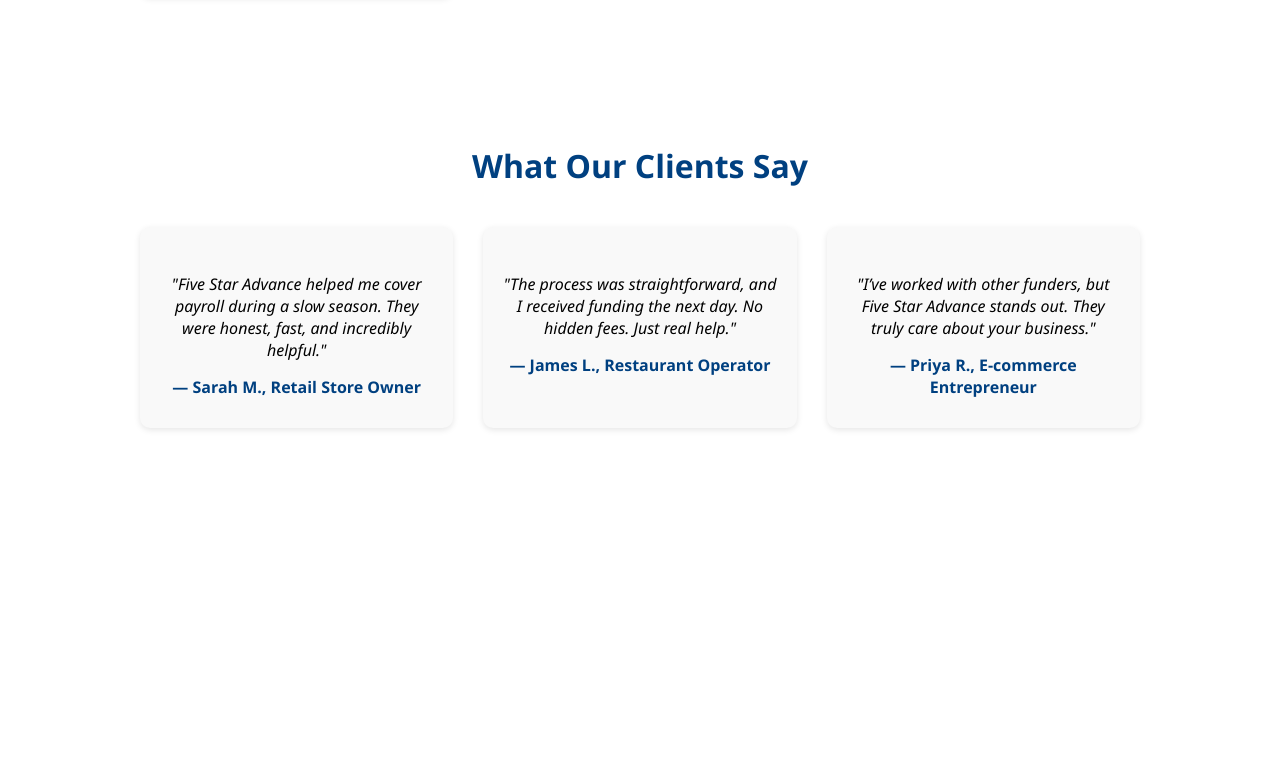
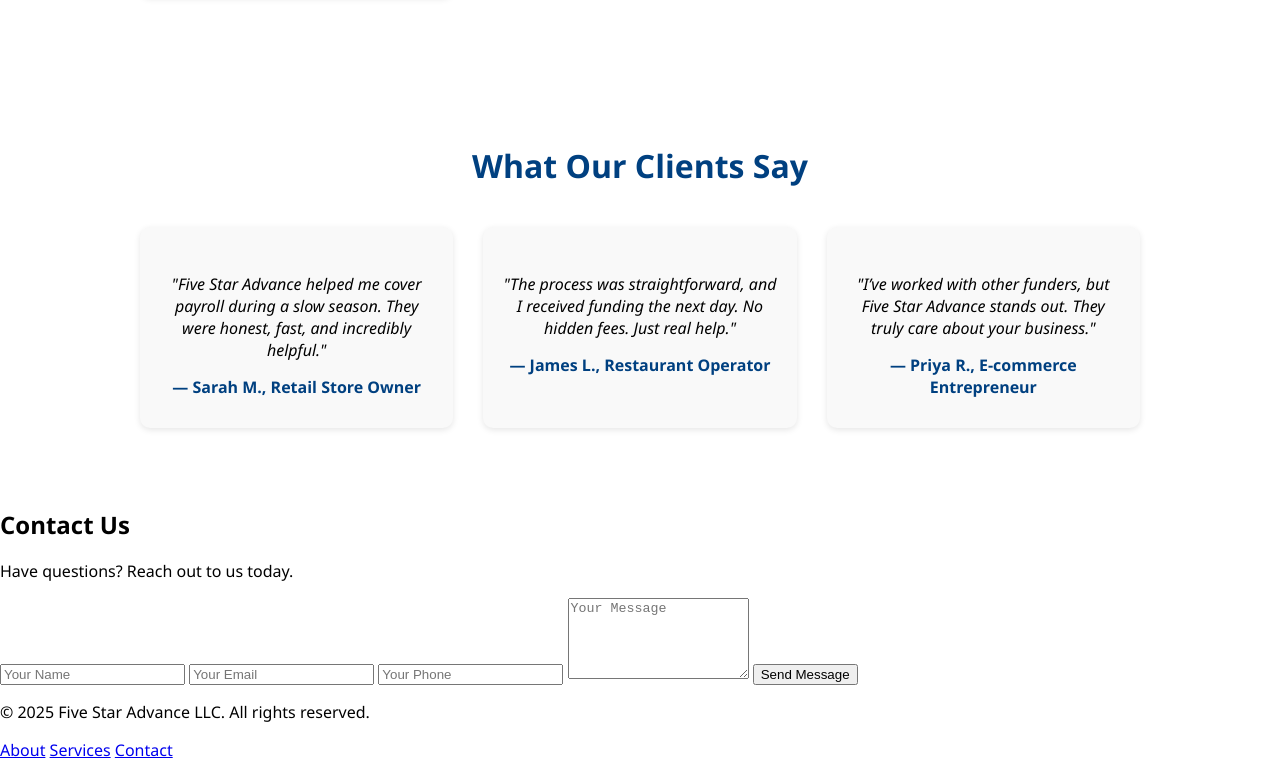
Before and after one commit to arikogan98/five-star-advance, a plain HTML site: page index.html in a window 1280 px wide. Shown: the part 2203-2964 px from the top of the page. Before the commit the page ends 2691 px from the top, so only its background shows below. Drawn offline with Linux system fonts and the light colour scheme.

Commit message:
Update index.html
Added contact form and footer

```diff
--- a/index.html
+++ b/index.html
@@ -95,6 +95,28 @@
     </div>
   </div>
 </section>
+<!-- Contact Section -->
+<section class="contact-section" id="contact">
+  <h2>Contact Us</h2>
+  <p>Have questions? Reach out to us today.</p>
+  <form class="contact-form">
+    <input type="text" placeholder="Your Name" required />
+    <input type="email" placeholder="Your Email" required />
+    <input type="tel" placeholder="Your Phone" required />
+    <textarea rows="5" placeholder="Your Message" required></textarea>
+    <button type="submit">Send Message</button>
+  </form>
+</section>
+
+<!-- Footer -->
+<footer class="site-footer">
+  <p>&copy; 2025 Five Star Advance LLC. All rights reserved.</p>
+  <div class="footer-links">
+    <a href="#about">About</a>
+    <a href="#services">Services</a>
+    <a href="#contact">Contact</a>
+  </div>
+</footer>
 
 </body>
 </html>
```
